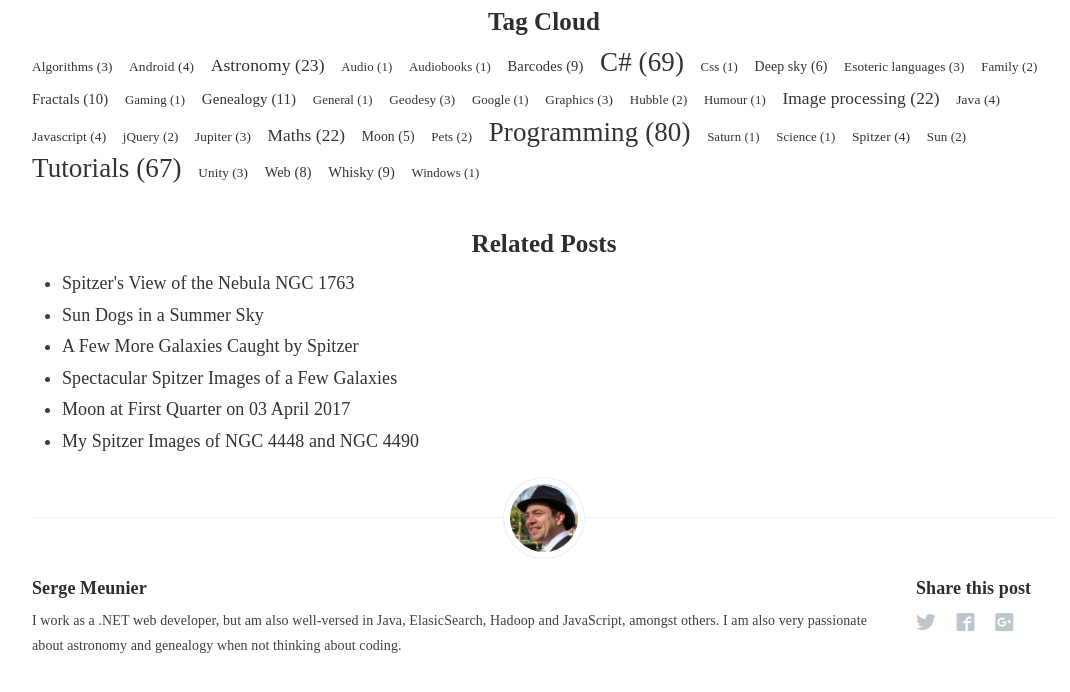
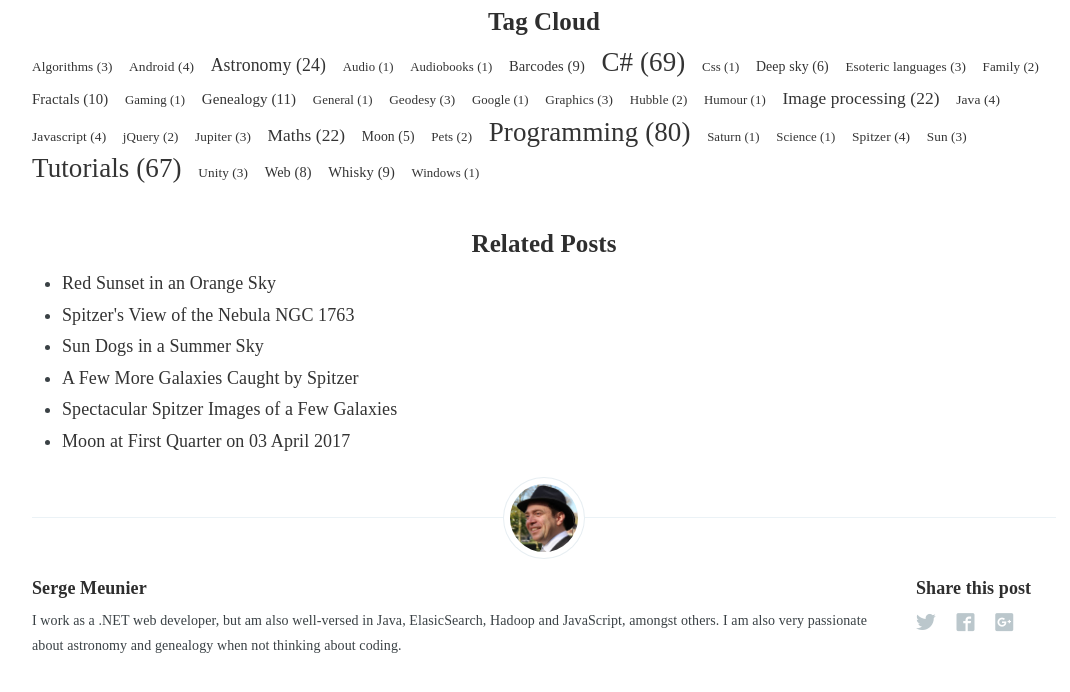
Before and after one commit to sjmeunier/sjmeunier.github.io, a Jekyll site: the page built from _posts/2017-05-24-a-shot-of-ngc7213-by-the-hubble-space-telescope.md, in a window 1280 px wide and 900 px high, scrolled down 721 px, cut to the strip 205-897 px from the top of the window. Shown: the whole strip, without its empty margins (96-1166 px from the left). Built offline with Jekyll 4.4.1, drawn with Linux system fonts in a browser that asks for light colours; some web fonts are replaced; a script that is not in the unit is left out; comment, search, counter and statistics services are not loaded; some of the changed lines change nothing that is shown.

Commit message:
added sun post

```diff
--- /dev/null
+++ b/_posts/2017-10-18-red-sunset-in-an-orange-sky.md
@@ -0,0 +1,20 @@
+---
+layout: post
+title:  "Red Sunset in an Orange Sky"
+date:   2017-10-18 18:00:00
+categories: Astronomy
+tags: [astronomy, sun]
+---
+
+<a data-flickr-embed="true"  href="https://www.flickr.com/photos/78511972@N04/23919850168/in/dateposted-public/" title="Red Sunset 2017-10-18"><img src="https://farm5.staticflickr.com/4444/23919850168_0c4f2a42b5_o.png" class="shadow-image centered" alt="Red Sunset 2017-10-18"></a>
+<script async src="//embedr.flickr.com/assets/client-code.js" charset="utf-8"></script>
+Topping off a rather destructive hurricane season, Hurricane Ophelia, at its height a category 3 hurricane, made a beeline for Ireland.
+
+Upon making landfall on October 16, it had been downgraded to a tropical storm, but still brought with it huge winds and rain to Ireland, Wales and Scotland.  Moreover, it brought some other side effects as well.
+
+On 16 October, large parts of the UK had escaped the storm but got treated to an eerie orange sky with a faint reddish Sun. This was caused by warm air filled with Saharan sand mixed with smoke from wild fires on the Iberian peninsula, which got pulled along by the storm.
+<!--more-->
+
+Here in the Netherlands, we got unseasonably warm and clear weather that dayinstead, thanks to the same storm, with temperatures up to 25 degrees which is unheard of at this time of year. However, by the next day, 17 October, the spooky skies had reached us as well, casting an eerie light all day, albeit slightly less severe.
+
+Near sunset, when I got home from work, I managed to get a window of a few minutes to get a few shots of the Sun before it disappeared. I did not have time to set up my full telescope, so I took the pic with my Samsung Galaxy S7 at 2x zoom through my 10x50 binoculars, giving a total magnification of roughly 20x. At this point the orange skies were already fading a bit compared to earlier in the day, but I still managed to get some redness in the Sun.
--- a/astronomy.md
+++ b/astronomy.md
@@ -23,6 +23,7 @@
 #### The Sun
 * [Transit of Mercury - 9 May 2016](/astronomy/2016/05/09/mercury-transit-09-may-2016.html)
 * [Sun Dogs in a Summer Sky](/astronomy/2017/08/08/sun-dogs-in-a-summer-sky.html)
+* [Red Sunset in an Orange Sky](/astronomy/2017/10/18/red-sunset-in-an-orange-sky.html)
 
 #### Jupiter
 * [Jupiter Colour With Galilean Moons - 25 Mar 2016](/astronomy/2016/03/27/jupiter-25-mar-2016.html)
```
